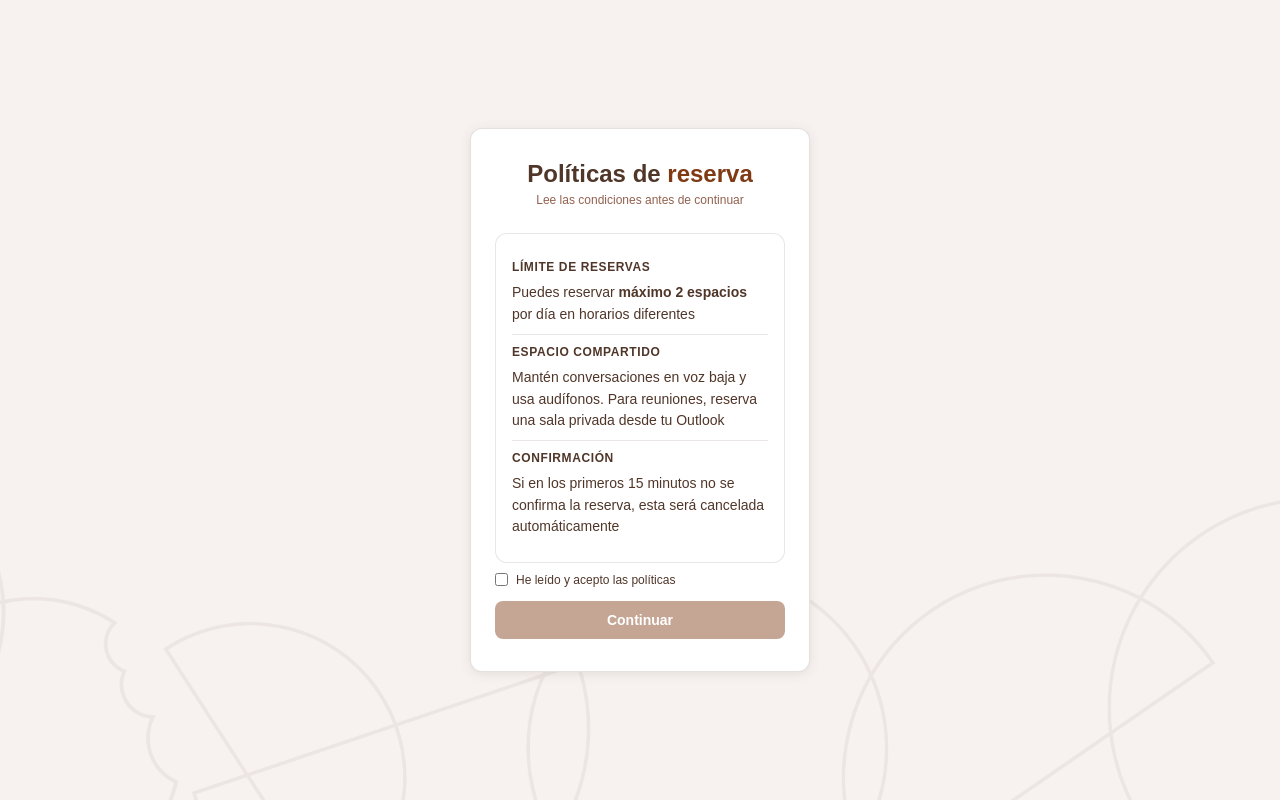
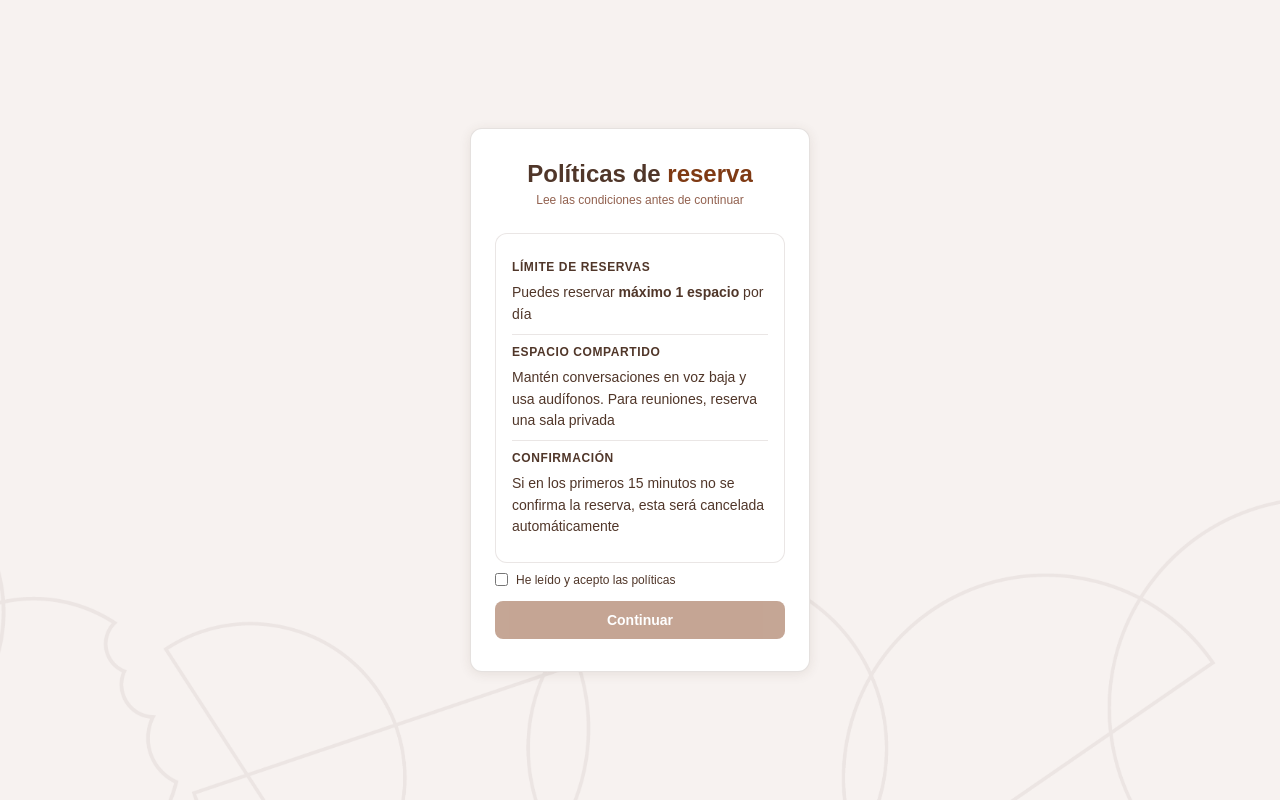
Before and after one commit to Siliatu1/crepe_working_new, a React (Vite) app: page /politicas in a window 1280 px wide. Built offline with nearby package versions, Linux system fonts and the light colour scheme.

Commit message:
Update Politicas.jsx

```diff
--- a/src/assets/componentes/Politicas.jsx
+++ b/src/assets/componentes/Politicas.jsx
@@ -15,12 +15,12 @@ const Politicas = () => {
     {
       titulo: "Límite de reservas",
       descripcion: (
-        <>Puedes reservar <strong>máximo 2 espacios</strong> por día en horarios diferentes</>
+        <>Puedes reservar <strong>máximo 1 espacio</strong> por día</>
       ),
     },
     {
       titulo: "Espacio compartido",
-      descripcion: "Mantén conversaciones en voz baja y usa audífonos. Para reuniones, reserva una sala privada desde tu Outlook",
+      descripcion: "Mantén conversaciones en voz baja y usa audífonos. Para reuniones, reserva una sala privada",
     },
     {
       titulo: "Confirmación",
```
